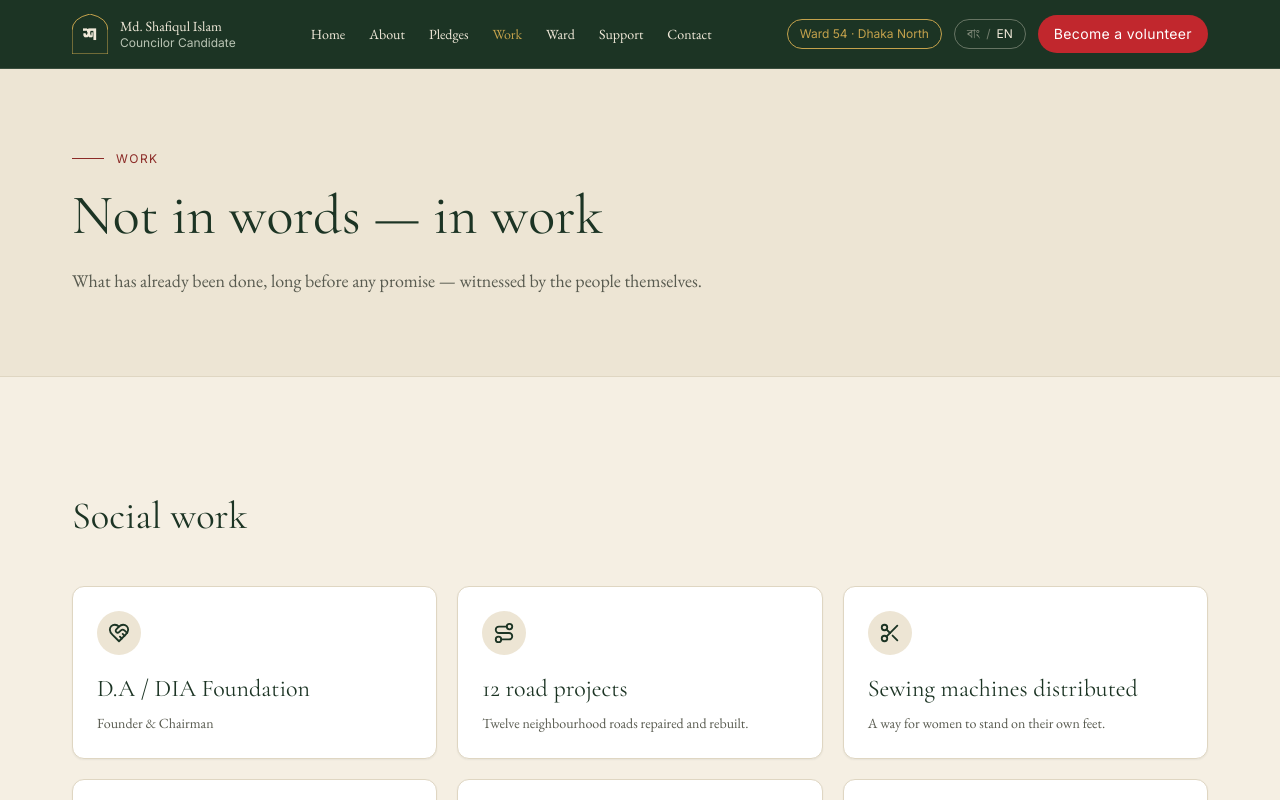
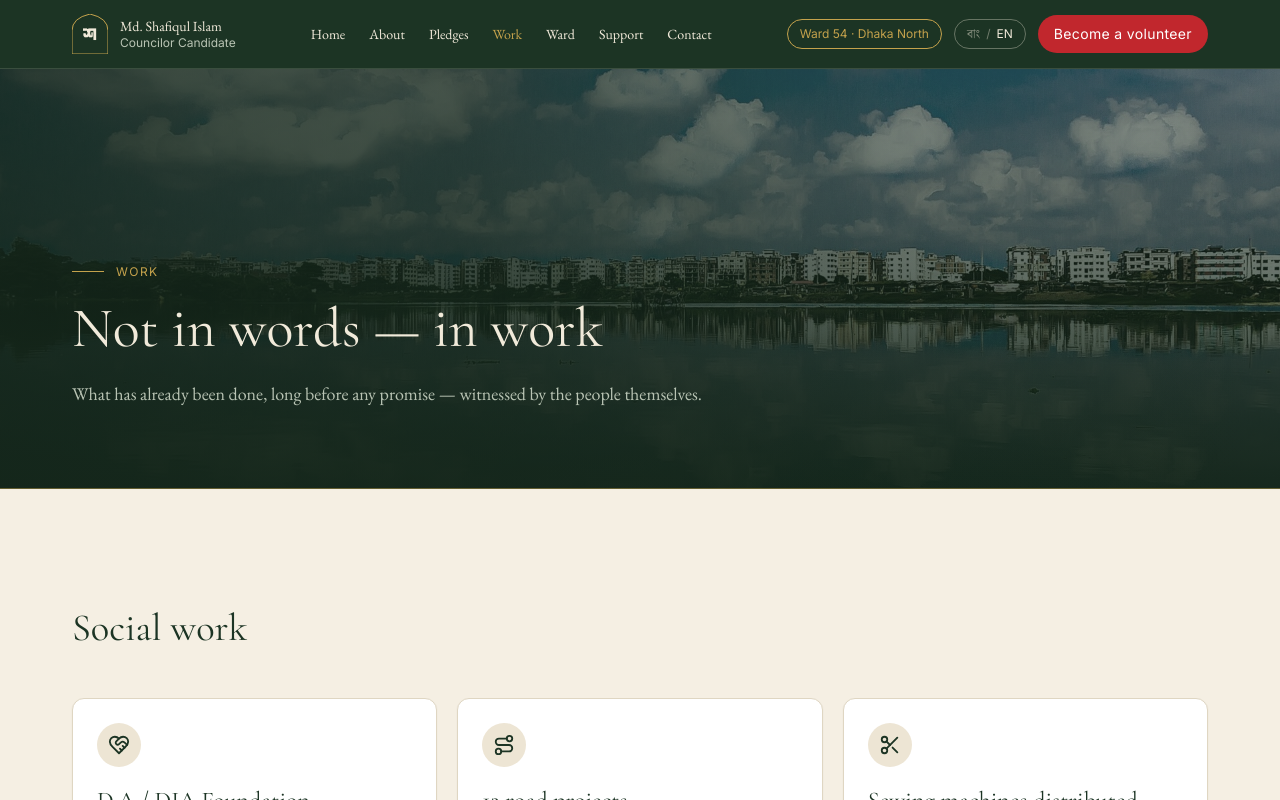
Before and after one commit to jawadur13/shafiqul-islam-ward54, a Next.js app: page /en/kaj in a window 1280 px wide. Shown: the top 800 px of the page. Built offline with nearby package versions, Linux system fonts and the light colour scheme; no server answers.

Commit message:
hero banner

```diff
--- a/components/sections/PageHero.tsx
+++ b/components/sections/PageHero.tsx
@@ -1,21 +1,97 @@
+import Image from 'next/image';
 import { Container } from '@/components/layout/Container';
 import { SectionHeading } from '@/components/ui/SectionHeading';
+import { publicAssetExists } from '@/lib/assets';
 
-/** Section 8.2–8.7 — ভেতরের পেজগুলোর ছোট hero। */
+/** ব্যানারের ডিফল্ট ছবি — হোম ছাড়া সব পেজে এটাই বসে। */
+const DEFAULT_BANNER = '/img/hero-banner.jpeg';
+
+/** ছবির উপর সবুজ scrim — তিন স্তরে (Section 5.1-এর --green-900 = #14261a)।
+ *  ছবিটা উজ্জ্বল (আকাশ + পানির প্রতিফলন), তাই লেখার কলামটা আলাদা করে
+ *  গাঢ় করা — নইলে gold eyebrow-এর কনট্রাস্ট AA-তে পৌঁছায় না। */
+const SCRIM_VERTICAL =
+  'linear-gradient(180deg, rgba(20,38,26,0) 0%, rgba(20,38,26,0.18) 42%, rgba(20,38,26,0.62) 74%, rgba(20,38,26,0.88) 100%)';
+const SCRIM_HORIZONTAL =
+  'linear-gradient(90deg, rgba(20,38,26,0.72) 0%, rgba(20,38,26,0.55) 38%, rgba(20,38,26,0.12) 70%, rgba(20,38,26,0) 100%)';
+
+/**
+ * Section 8.2–8.7 — ভেতরের পেজগুলোর hero।
+ * ব্যানার ছবি থাকলে full-bleed ছবি + সবুজ scrim, লেখা ivory/gold-এ।
+ * ছবি না থাকলে আগের ivory ব্যান্ডই থাকে — ভুয়া ছবি বসানো হয় না (Section 11)।
+ * `image={null}` দিলে কোনো পেজে ইচ্ছে করে ছবি বাদ দেওয়া যায়।
+ */
 export function PageHero({
   eyebrow,
   title,
   intro,
+  image = DEFAULT_BANNER,
+  focal = 'center',
 }: {
   eyebrow?: string;
   title: string;
   intro?: string;
+  image?: string | null;
+  focal?: string;
 }) {
+  const banner = image && publicAssetExists(image) ? image : null;
+
+  if (!banner) {
+    return (
+      <section className="border-b border-line bg-ivory-2 py-14 sm:py-20">
+        <Container>
+          <SectionHeading as="h1" eyebrow={eyebrow} title={title} intro={intro} />
+        </Container>
+      </section>
+    );
+  }
+
   return (
-    <section className="border-b border-line bg-ivory-2 py-14 sm:py-20">
-      <Container>
-        <SectionHeading as="h1" eyebrow={eyebrow} title={title} intro={intro} />
+    <section className="relative flex min-h-[340px] items-end overflow-hidden bg-green-900 sm:min-h-[400px] lg:min-h-[420px]">
+      {/* ছবি — saturate কমানো, যাতে নীল আকাশ ব্র্যান্ডের সবুজের সাথে মেশে */}
+      <Image
+        src={banner}
+        alt=""
+        aria-hidden="true"
+        fill
+        priority
+        sizes="100vw"
+        className="object-cover"
+        style={{ objectPosition: focal, filter: 'saturate(0.55)' }}
+      />
+
+      {/* সমতল সবুজ টিন্ট */}
+      <div
+        aria-hidden="true"
+        className="absolute inset-0 bg-[rgba(20,38,26,0.50)]"
+      />
+      {/* নিচের দিকে গাঢ় */}
+      <div
+        aria-hidden="true"
+        className="absolute inset-0"
+        style={{ backgroundImage: SCRIM_VERTICAL }}
+      />
+      {/* লেখার কলাম (বাঁ দিক) আলাদা করে গাঢ় */}
+      <div
+        aria-hidden="true"
+        className="absolute inset-0"
+        style={{ backgroundImage: SCRIM_HORIZONTAL }}
+      />
+
+      <Container className="relative w-full py-14 sm:py-16 lg:py-20">
+        <SectionHeading
+          as="h1"
+          onDark
+          eyebrow={eyebrow}
+          title={title}
+          intro={intro}
+        />
       </Container>
+
+      {/* সাইটের gold hairline — নিচের ivory সেকশন থেকে আলাদা করে */}
+      <div
+        aria-hidden="true"
+        className="absolute inset-x-0 bottom-0 h-px bg-[var(--gold)] opacity-45"
+      />
     </section>
   );
 }
```
Also changed, not shown: public/img/hero-banner.jpeg (added), 1 other file (tests, documents, lock files or other folders).
